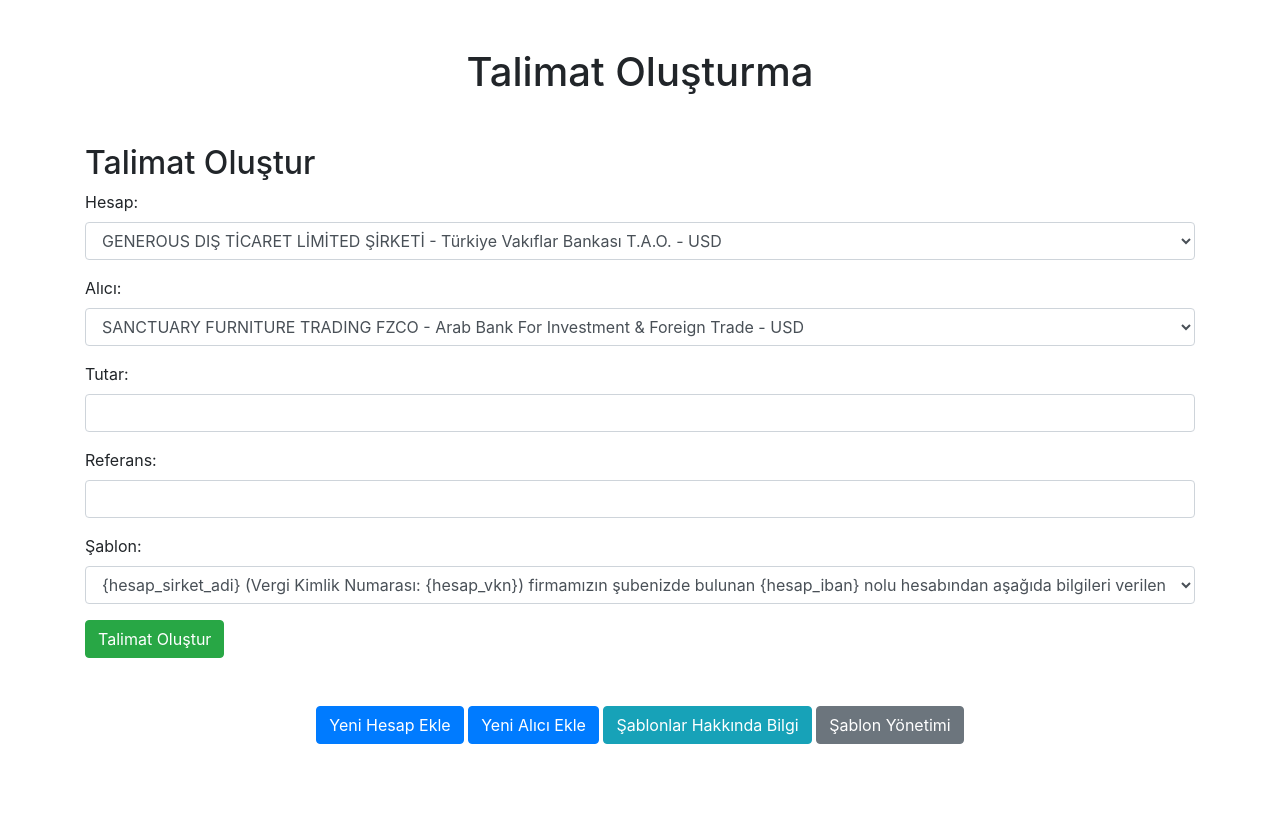
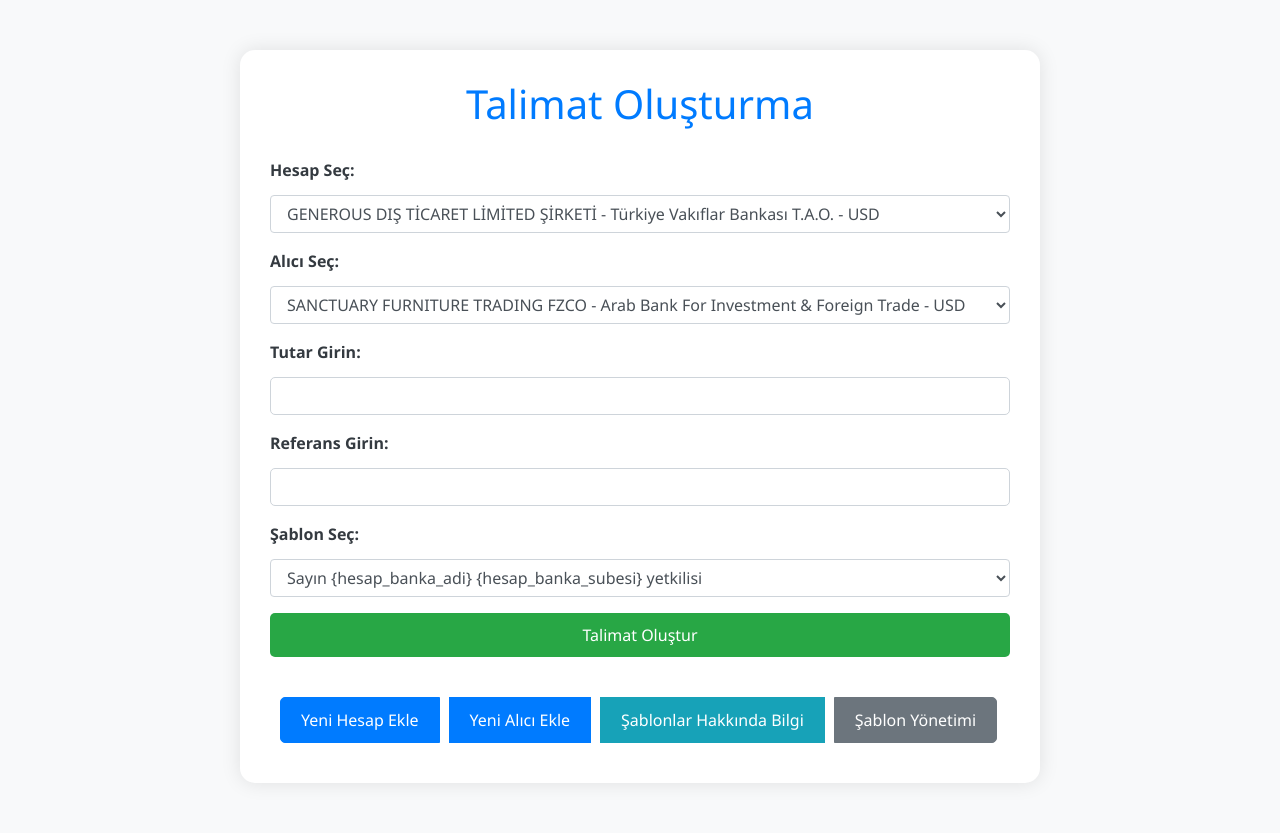
Before and after one commit to generous656/Talimat_Olusturucu, a Flask app: page / in a window 1280 px wide. Before the commit the page ends 744 px from the top, so only its background shows below. Run offline with Flask 2, Linux system fonts and the light colour scheme; some libraries are stand-ins or nearby versions.

Commit message:
commit_mesaji

```diff
--- a/main.py
+++ b/main.py
@@ -95,7 +95,6 @@ def create_instruction():
     doc = Document()
     doc.add_heading('Talimat', 0)
     doc.add_paragraph(f"Tarih: {tarih}\n")
-    doc.add_paragraph(f"Sayın {hesap[0]} yetkilisi,\n")
     doc.add_paragraph(sablonlar[sablon_index].format(hesap_sirket_adi=hesap[0], hesap_vkn=hesap[1], hesap_banka_adi=hesap[2], hesap_banka_subesi=hesap[3], hesap_iban=hesap[4], hesap_para_birimi=hesap[5], alici_sirket_adi=alici[0], alici_firma_adres=alici[1], alici_banka=alici[2], alici_banka_adres=alici[3], alici_iban=alici[4], alici_swift=alici[5], alici_para_birimi=alici[6]))
     doc.add_heading('Alıcı Bilgileri:', level=1)
     p1 = doc.add_paragraph()
@@ -131,7 +130,7 @@ def create_instruction():
 
     doc.add_paragraph(f"Saygılarımızla,\n{hesap[0]}")
 
-    file_path = f"Instruction_{hesap[0]}_{alici[0]}_{timestamp}.docx"
+    file_path = f"talimatlar\Talimat_{alici[0]}_{tutar}_{hesap[5]}.docx"
     doc.save(file_path)
 
     flash(f"Talimat başarıyla oluşturuldu: {file_path}")
--- a/templates.txt
+++ b/templates.txt
@@ -1 +1,3 @@
+Sayın {hesap_banka_adi} {hesap_banka_subesi} yetkilisi
+
 {hesap_sirket_adi} (Vergi Kimlik Numarası: {hesap_vkn}) firmamızın şubenizde bulunan {hesap_iban} nolu hesabından aşağıda bilgileri verilen {alici_sirket_adi} alıcıya ödeme yapılmasını talep ediyoruz.
--- a/templates/index.html
+++ b/templates/index.html
@@ -5,17 +5,96 @@
     <meta name="viewport" content="width=device-width, initial-scale=1.0">
     <title>Talimat Oluşturma</title>
     <link href="https://stackpath.bootstrapcdn.com/bootstrap/4.5.2/css/bootstrap.min.css" rel="stylesheet">
+    <style>
+        /* Yerel CSS İyileştirmeleri Buraya */
+        body {
+            background-color: #f8f9fa;
+            color: #343a40;
+            font-family: 'Segoe UI', Tahoma, Geneva, Verdana, sans-serif;
+            margin: 0;
+            padding: 0;
+            box-sizing: border-box;
+        }
+
+        .container {
+            max-width: 800px;
+            margin: 50px auto;
+            padding: 30px;
+            background-color: #fff;
+            border-radius: 15px;
+            box-shadow: 0px 0px 20px rgba(0, 0, 0, 0.1);
+        }
+
+        h1 {
+            color: #007bff;
+            text-align: center;
+        }
+
+        form {
+            margin-top: 30px;
+        }
+
+        label {
+            font-weight: bold;
+        }
+
+        input[type="text"],
+        select {
+            width: 100%;
+            padding: 10px;
+            margin-top: 5px;
+            margin-bottom: 15px;
+            border: 1px solid #ced4da;
+            border-radius: 5px;
+            box-sizing: border-box;
+        }
+
+        button[type="submit"] {
+            width: 100%;
+            padding: 10px;
+            background-color: #28a745;
+            border: none;
+            border-radius: 5px;
+            color: #fff;
+            cursor: pointer;
+        }
+
+        button[type="submit"]:hover {
+            background-color: #218838;
+        }
+
+        .btn-group {
+            text-align: center;
+            margin-top: 30px;
+        }
+
+        .btn-group a {
+            margin: 10px;
+            text-decoration: none;
+            padding: 10px 20px;
+            border-radius: 5px;
+            color: #fff;
+            transition: background-color 0.3s;
+        }
+
+        .btn-group a:hover {
+            background-color: #007bff;
+        }
+
+        @media (max-width: 576px) {
+            .container {
+                padding: 20px;
+            }
+        }
+    </style>
 </head>
 <body>
-    <div class="container mt-5">
-        <h1 class="text-center">Talimat Oluşturma</h1>
+    <div class="container">
+        <h1>Talimat Oluşturma</h1>
 
-        <div class="row mt-5">
-            <div class="col-md-12">
-                <h2>Talimat Oluştur</h2>
         <form action="/create_instruction" method="post">
             <div class="form-group">
-                        <label for="hesap">Hesap:</label>
+                <label for="hesap">Hesap Seç:</label>
                 <select class="form-control" id="hesap" name="hesap" required>
                     {% for hesap in hesaplar %}
                         <option value="{{ loop.index0 }}">{{ hesap[0] }} - {{ hesap[2] }} - {{ hesap[5] }}</option>
@@ -23,7 +102,7 @@
                 </select>
             </div>
             <div class="form-group">
-                        <label for="alici">Alıcı:</label>
+                <label for="alici">Alıcı Seç:</label>
                 <select class="form-control" id="alici" name="alici" required>
                     {% for alici in alicilar %}
                         <option value="{{ loop.index0 }}">{{ alici[0] }} - {{ alici[2] }} - {{ alici[6] }}</option>
@@ -31,25 +110,23 @@
                 </select>
             </div>
             <div class="form-group">
-                        <label for="tutar">Tutar:</label>
+                <label for="tutar">Tutar Girin:</label>
                 <input type="text" class="form-control" id="tutar" name="tutar" required>
             </div>
             <div class="form-group">
-                        <label for="referans">Referans:</label>
+                <label for="referans">Referans Girin:</label>
                 <input type="text" class="form-control" id="referans" name="referans" required>
             </div>
             <div class="form-group">
-                        <label for="sablon">Şablon:</label>
+                <label for="sablon">Şablon Seç:</label>
                 <select class="form-control" id="sablon" name="sablon" required>
                     {% for sablon in sablonlar %}
                         <option value="{{ loop.index0 }}">{{ sablon }}</option>
                     {% endfor %}
                 </select>
             </div>
-                    <button type="submit" class="btn btn-success">Talimat Oluştur</button>
+            <button type="submit">Talimat Oluştur</button>
         </form>
-            </div>
-        </div>
 
         {% with messages = get_flashed_messages() %}
             {% if messages %}
@@ -63,13 +140,11 @@
             {% endif %}
         {% endwith %}
 
-        <div class="row mt-5">
-            <div class="col-md-12 text-center">
+        <div class="btn-group">
             <a href="/add_account" class="btn btn-primary">Yeni Hesap Ekle</a>
             <a href="/add_recipient" class="btn btn-primary">Yeni Alıcı Ekle</a>
             <a href="/templates_info" class="btn btn-info">Şablonlar Hakkında Bilgi</a>
             <a href="/manage_templates" class="btn btn-secondary">Şablon Yönetimi</a>
-            </div>
         </div>
     </div>
 
```
Lines whose indentation alone changed are shown as unchanged.
